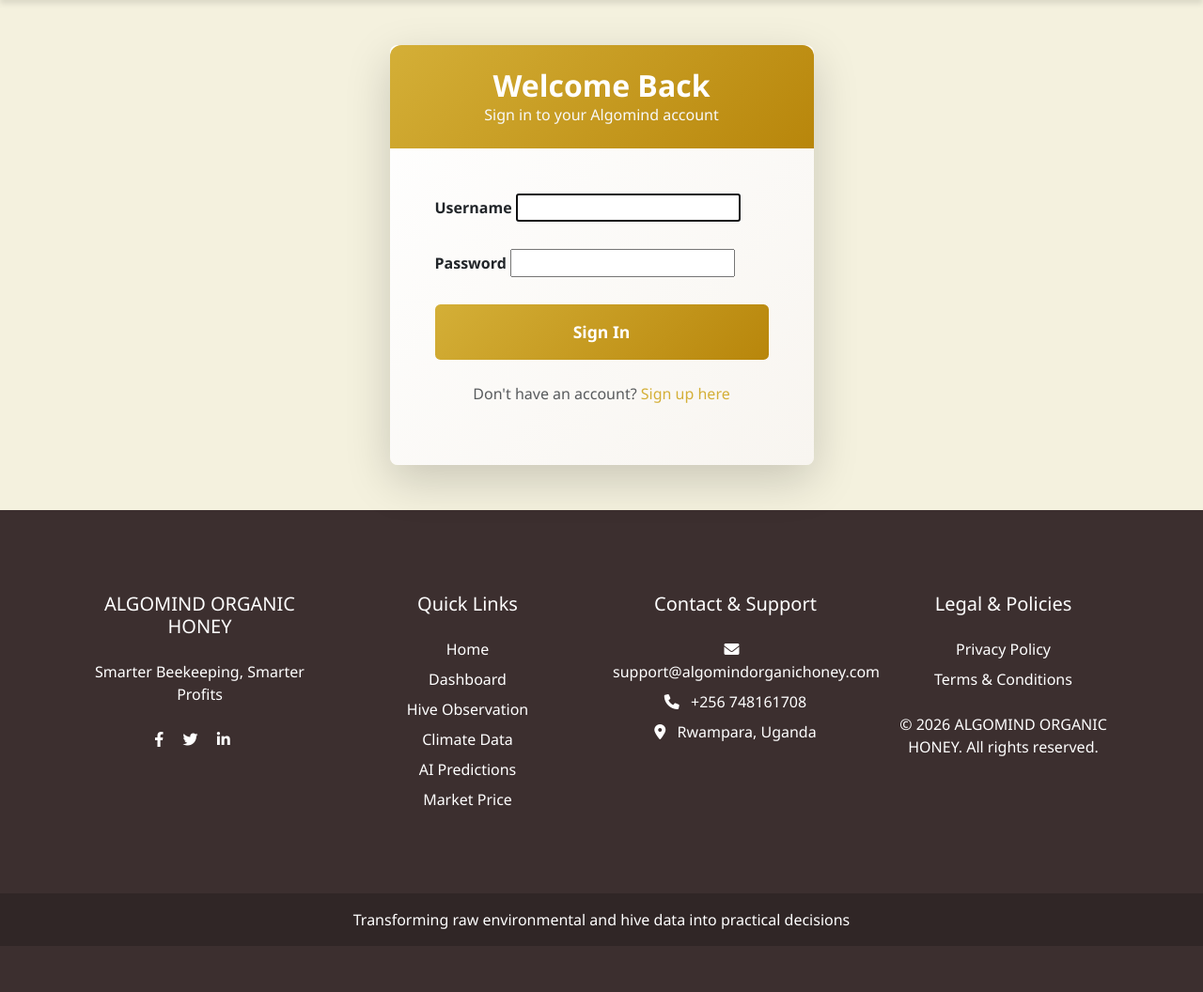
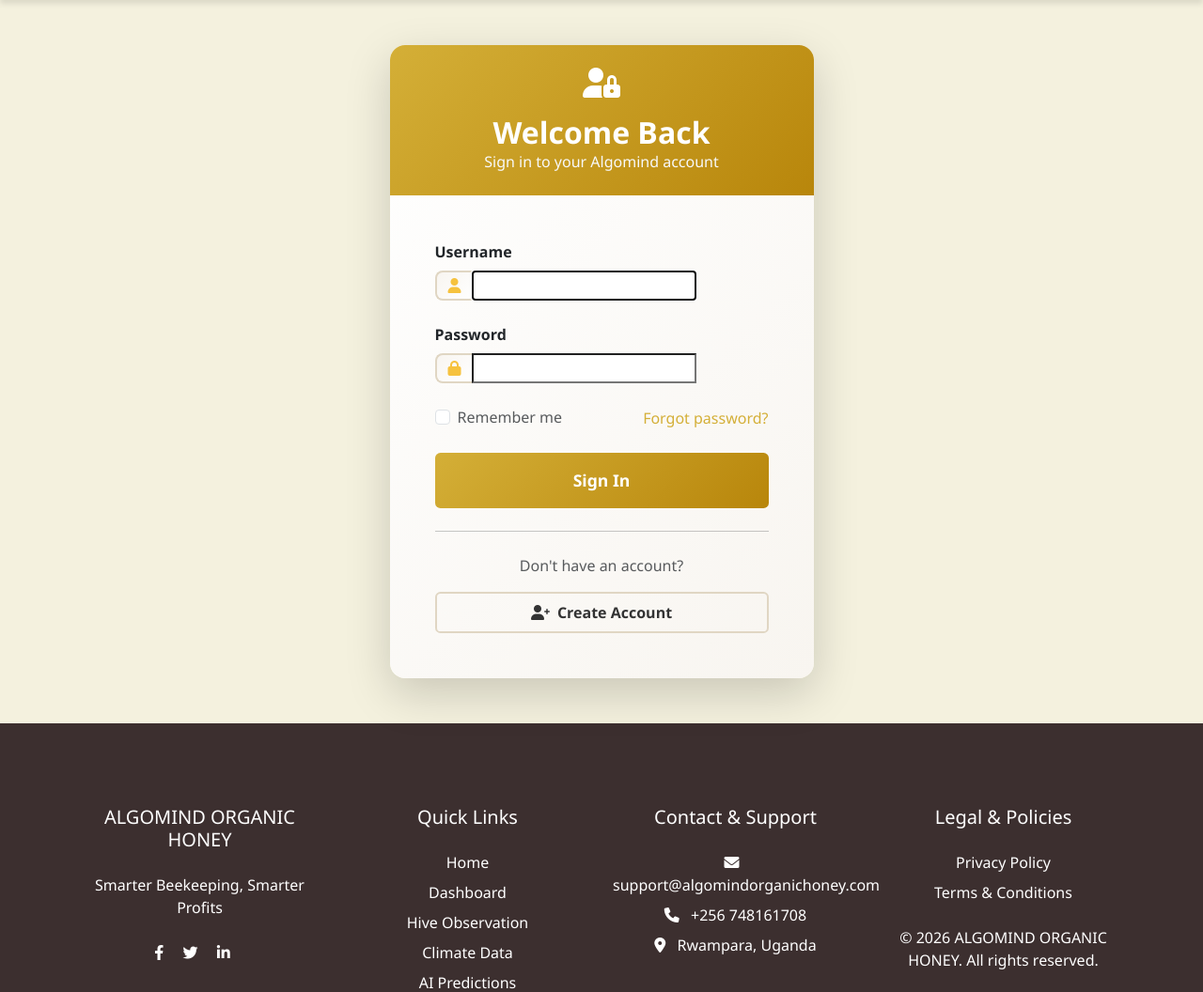
Before and after one commit to anthonybyamugisha/algomind_hive, a Django app: page /login/ in a window 1280 px wide. Shown: the part 68-1124 px from the top of the page at 94% size. Before the commit the page ends 1057 px from the top, so only its background shows below. Run offline with Django 5.2, Linux system fonts and the light colour scheme.

Commit message:
Enhance login page

```diff
--- a/templates/registration/login.html
+++ b/templates/registration/login.html
@@ -6,15 +6,23 @@
 <div class="container py-5">
     <div class="row justify-content-center">
         <div class="col-md-6 col-lg-5">
-            <div class="card shadow-lg border-0 rounded-3" style="background: linear-gradient(135deg, #ffffff, #f8f5f0); backdrop-filter: blur(10px);">
-                <div class="card-header text-center py-4" style="background: linear-gradient(135deg, #d4af37, #b8860b); border: none; border-radius: 12px 12px 0 0;">
-                    <h2 class="mb-0 text-white fw-bold">Welcome Back</h2>
-                    <p class="text-light mb-0">Sign in to your Algomind account</p>
+            <div class="card shadow-lg border-0 rounded-4" style="background: linear-gradient(135deg, #ffffff, #f8f5f0); backdrop-filter: blur(10px); overflow: hidden;">
+                <div class="position-relative">
+                    <div class="position-absolute top-0 start-0 w-100 h-100 overflow-hidden rounded-4">
+                        <div class="honeycomb-pattern position-absolute top-0 start-0 w-100 h-100 opacity-10"></div>
+                    </div>
+                    <div class="card-header text-center py-4 position-relative" style="background: linear-gradient(135deg, #d4af37, #b8860b); border: none; border-radius: 12px 12px 0 0;">
+                        <div class="mb-3">
+                            <i class="fas fa-user-lock fa-2x text-white"></i>
+                        </div>
+                        <h2 class="mb-0 text-white fw-bold">Welcome Back</h2>
+                        <p class="text-light mb-0">Sign in to your Algomind account</p>
+                    </div>
                 </div>
                 <div class="card-body p-5">
                     {% if messages %}
                         {% for message in messages %}
-                            <div class="alert alert-{{ message.tags }} alert-dismissible fade show" role="alert">
+                            <div class="alert alert-{{ message.tags }} alert-dismissible fade show rounded-3" role="alert">
                                 {{ message }}
                                 <button type="button" class="btn-close" data-bs-dismiss="alert" aria-label="Close"></button>
                             </div>
@@ -26,7 +34,12 @@
 
                         <div class="mb-4">
                             <label for="{{ form.username.id_for_label }}" class="form-label fw-semibold text-dark">Username</label>
-                            {{ form.username }}
+                            <div class="input-group">
+                                <span class="input-group-text bg-light" style="border: 2px solid #e0d6c3; border-right: none; border-radius: 8px 0 0 8px;">
+                                    <i class="fas fa-user text-warning"></i>
+                                </span>
+                                {{ form.username }}
+                            </div>
                             <div class="invalid-feedback">
                                 Please enter your username.
                             </div>
@@ -37,7 +50,12 @@
 
                         <div class="mb-4">
                             <label for="{{ form.password.id_for_label }}" class="form-label fw-semibold text-dark">Password</label>
-                            {{ form.password }}
+                            <div class="input-group">
+                                <span class="input-group-text bg-light" style="border: 2px solid #e0d6c3; border-right: none; border-radius: 8px 0 0 8px;">
+                                    <i class="fas fa-lock text-warning"></i>
+                                </span>
+                                {{ form.password }}
+                            </div>
                             <div class="invalid-feedback">
                                 Please enter your password.
                             </div>
@@ -46,15 +64,31 @@
                             {% endif %}
                         </div>
 
+                        <div class="d-flex justify-content-between align-items-center mb-4">
+                            <div class="form-check">
+                                <input class="form-check-input" type="checkbox" value="" id="rememberMe">
+                                <label class="form-check-label text-muted" for="rememberMe">
+                                    Remember me
+                                </label>
+                            </div>
+                            <a href="#" class="text-decoration-none" style="color: #d4af37; font-weight: 500;">Forgot password?</a>
+                        </div>
+
                         <div class="d-grid">
-                            <button type="submit" class="btn btn-primary btn-lg py-3 fw-bold btn-hover-grow" style="background: linear-gradient(135deg, #d4af37, #b8860b); border: none; font-size: 1.1rem;">
-                                Sign In
+                            <button type="submit" class="btn btn-lg py-3 fw-bold btn-hover-grow position-relative overflow-hidden" style="background: linear-gradient(135deg, #d4af37, #b8860b); border: none; font-size: 1.1rem; color: white;">
+                                <span class="position-relative z-index-1">Sign In</span>
+                                <div class="position-absolute top-0 start-0 w-100 h-100 overflow-hidden" style="background: rgba(255,255,255,0.2); transform: translateX(-100%); transition: transform 0.3s;"></div>
                             </button>
                         </div>
                     </form>
 
-                    <div class="text-center mt-4">
-                        <p class="text-muted">Don't have an account? <a href="#" class="text-decoration-none" style="color: #d4af37; font-weight: 500;">Sign up here</a></p>
+                    <hr class="my-4">
+
+                    <div class="text-center">
+                        <p class="text-muted mb-3">Don't have an account?</p>
+                        <a href="#" class="btn btn-outline-dark w-100 py-2 fw-semibold btn-hover-grow" style="border: 2px solid #e0d6c3; color: #333;">
+                            <i class="fas fa-user-plus me-2"></i>Create Account
+                        </a>
                     </div>
                 </div>
             </div>
@@ -63,15 +97,37 @@
 </div>
 
 <style>
+    .honeycomb-pattern {
+        position: relative;
+    }
+
+    .honeycomb-pattern::before {
+        content: "";
+        position: absolute;
+        top: 0;
+        left: 0;
+        right: 0;
+        bottom: 0;
+        background-image:
+            radial-gradient(circle at 10px 10px, #d4af37 2px, transparent 2px),
+            radial-gradient(circle at calc(100% - 10px) 10px, #d4af37 2px, transparent 2px),
+            radial-gradient(circle at 10px calc(100% - 10px), #d4af37 2px, transparent 2px),
+            radial-gradient(circle at calc(100% - 10px) calc(100% - 10px), #d4af37 2px, transparent 2px);
+        background-size: 20px 20px;
+        transform: rotate(45deg);
+    }
+
     .form-control {
         padding: 0.75rem 1rem;
         border: 2px solid #e0d6c3;
-        border-radius: 8px;
+        border-left: none;
+        border-radius: 0 8px 8px 0;
         background: linear-gradient(135deg, #ffffff, #f8f5f0);
     }
 
     .form-control:focus {
         border-color: #d4af37;
+        border-left: none;
         box-shadow: 0 0 0 0.2rem rgba(212, 175, 55, 0.25);
     }
 
@@ -80,8 +136,24 @@
     }
 
     .btn-hover-grow:hover {
+        transform: translateY(-2px);
+        box-shadow: 0 5px 15px rgba(0,0,0,0.1);
+    }
+
+    .btn:hover .z-index-1 {
         transform: scale(1.02);
-        box-shadow: 0 5px 15px rgba(0,0,0,0.1);
+    }
+
+    .btn:hover div {
+        transform: translateX(0);
+    }
+
+    .input-group-text {
+        background: linear-gradient(135deg, #f8f5f0, #ffffff) !important;
+    }
+
+    .z-index-1 {
+        transition: transform 0.3s;
     }
 </style>
 
```
